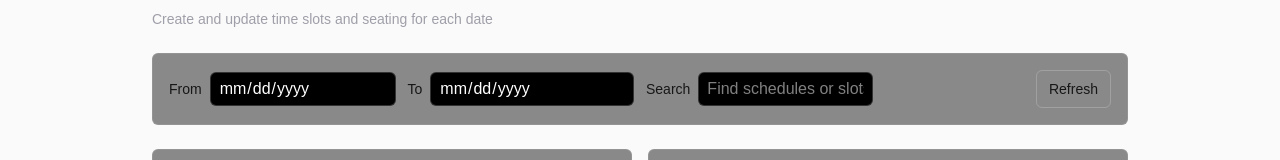
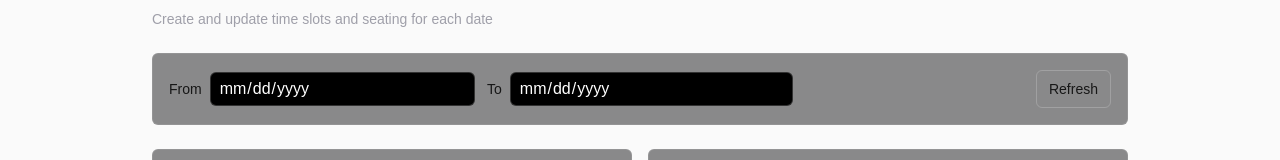
Before and after one commit to Revou-FSSE-Jun25/crack-fe-rachmandika29, a Next.js app: page /admin/manage-availibility in a window 1280 px wide. Shown: the part 226-386 px from the top of the page. Built offline with nearby package versions, Linux system fonts and the light colour scheme; no server answers; a web font is replaced by a local one.

Commit message:
refactor(admin): remove search functionality from admin toolbar

```diff
--- a/src/app/(admin)/admin/manage-availibility/page.tsx
+++ b/src/app/(admin)/admin/manage-availibility/page.tsx
@@ -12,7 +12,6 @@ export default function Home() {
   const [selectedDate, setSelectedDate] = useState<string | null>(null);
   const [startDate, setStartDate] = useState<string | null>(null);
   const [endDate, setEndDate] = useState<string | null>(null);
-  const [search, setSearch] = useState<string>("");
   const [pending, setPending] = useState<boolean>(false);
   const [feedback, setFeedback] = useState<{ open: boolean; kind: "success" | "error" | "info"; message: string }>({ open: false, kind: "info", message: "" });
   const [confirm, setConfirm] = useState<{ open: boolean; idx: number }>({ open: false, idx: -1 });
@@ -29,11 +28,7 @@ export default function Home() {
   }, [availableDates, startDate, endDate]);
 
   const slots = map[selectedDate || ""] || [];
-  const visibleSlots = useMemo(() => {
-    if (!search) return slots;
-    const q = search.trim().toLowerCase();
-    return slots.filter((s) => s.time.toLowerCase().includes(q));
-  }, [slots, search]);
+  const visibleSlots = slots;
 
   const onCreateSlot = (slot: Slot) => {
     if (!selectedDate) return;
@@ -89,8 +84,6 @@ export default function Home() {
           endDate={endDate}
           onStartDateChange={setStartDate}
           onEndDateChange={setEndDate}
-          search={search}
-          onSearchChange={setSearch}
           onRefresh={refresh}
         />
 
--- a/src/components/AdminToolbar.tsx
+++ b/src/components/AdminToolbar.tsx
@@ -1,23 +1,10 @@
 "use client";
-import { useDebouncedValue } from "@/lib/hooks/useDebouncedValue";
-import { useEffect, useState } from "react";
 import type { AdminToolbarProps } from "@/lib/types/ui";
 
-export default function AdminToolbar({ startDate, endDate, onStartDateChange, onEndDateChange, search, onSearchChange, onRefresh, className = "" }: AdminToolbarProps) {
-  const [localSearch, setLocalSearch] = useState<string>(search);
-  const debounced = useDebouncedValue(localSearch, 250);
-
-  useEffect(() => {
-    onSearchChange(debounced);
-  }, [debounced, onSearchChange]);
-
-  useEffect(() => {
-    setLocalSearch(search);
-  }, [search]);
-
+export default function AdminToolbar({ startDate, endDate, onStartDateChange, onEndDateChange, onRefresh, className = "" }: AdminToolbarProps) {
   return (
     <div className={`rounded-md border border-white/10 bg-zinc-900/50 p-3 sm:p-4 ${className}`}>
-      <div className="grid grid-cols-1 sm:grid-cols-2 lg:grid-cols-4 gap-3">
+      <div className="grid grid-cols-1 sm:grid-cols-2 lg:grid-cols-3 gap-3">
         <div className="flex w-full flex-col sm:flex-row items-start sm:items-center gap-2">
           <label className="text-sm">From</label>
           <input
@@ -36,16 +23,6 @@ export default function AdminToolbar({ startDate, endDate, onStartDateChange, on
             className="w-full sm:flex-1 sm:min-w-0 rounded-md bg-black border border-white/20 px-2 py-1 text-white"
           />
         </div>
-        <div className="flex w-full flex-col sm:flex-row items-start sm:items-center gap-2">
-          <label className="text-sm">Search</label>
-          <input
-            type="text"
-            value={localSearch}
-            onChange={(e) => setLocalSearch(e.target.value)}
-            placeholder="Find schedules or slots"
-            className="w-full sm:flex-1 sm:min-w-0 rounded-md bg-black border border-white/20 px-2 py-1 text-white"
-          />
-        </div>
         <div className="flex items-center justify-start sm:justify-end">
           <button
             type="button"
--- a/src/lib/types/ui.ts
+++ b/src/lib/types/ui.ts
@@ -62,8 +62,6 @@ export type AdminToolbarProps = {
   endDate?: string | null;
   onStartDateChange?: (v: string | null) => void;
   onEndDateChange?: (v: string | null) => void;
-  search: string;
-  onSearchChange: (v: string) => void;
   onRefresh?: () => void;
   className?: string;
 };
```
